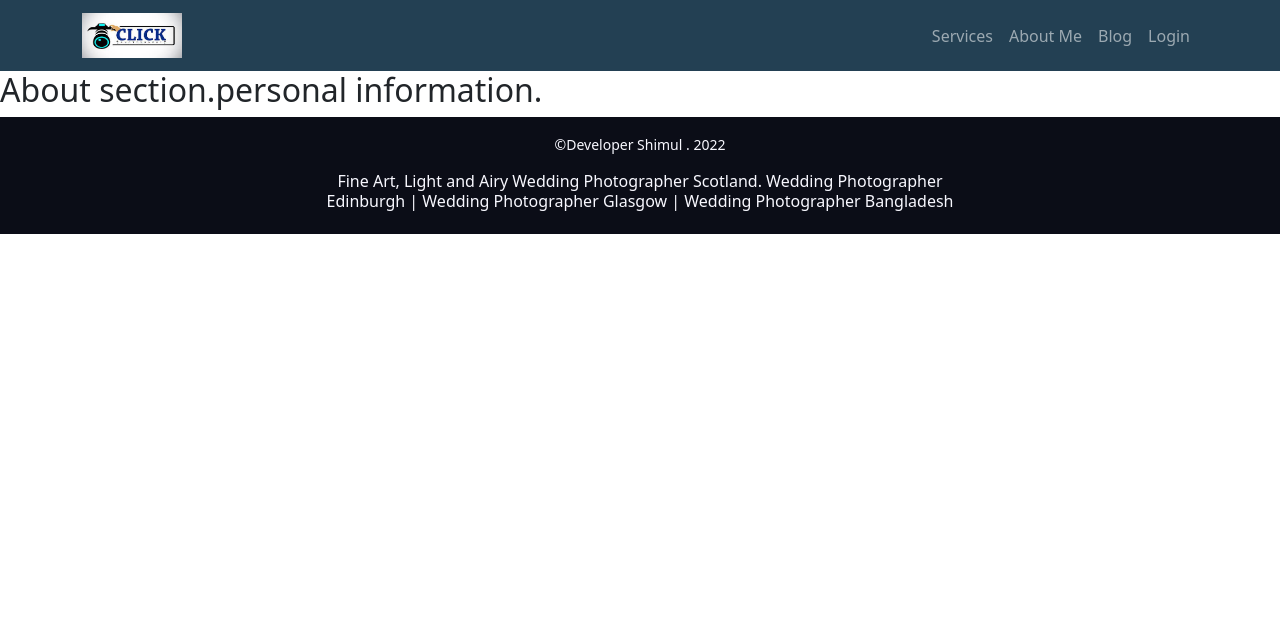
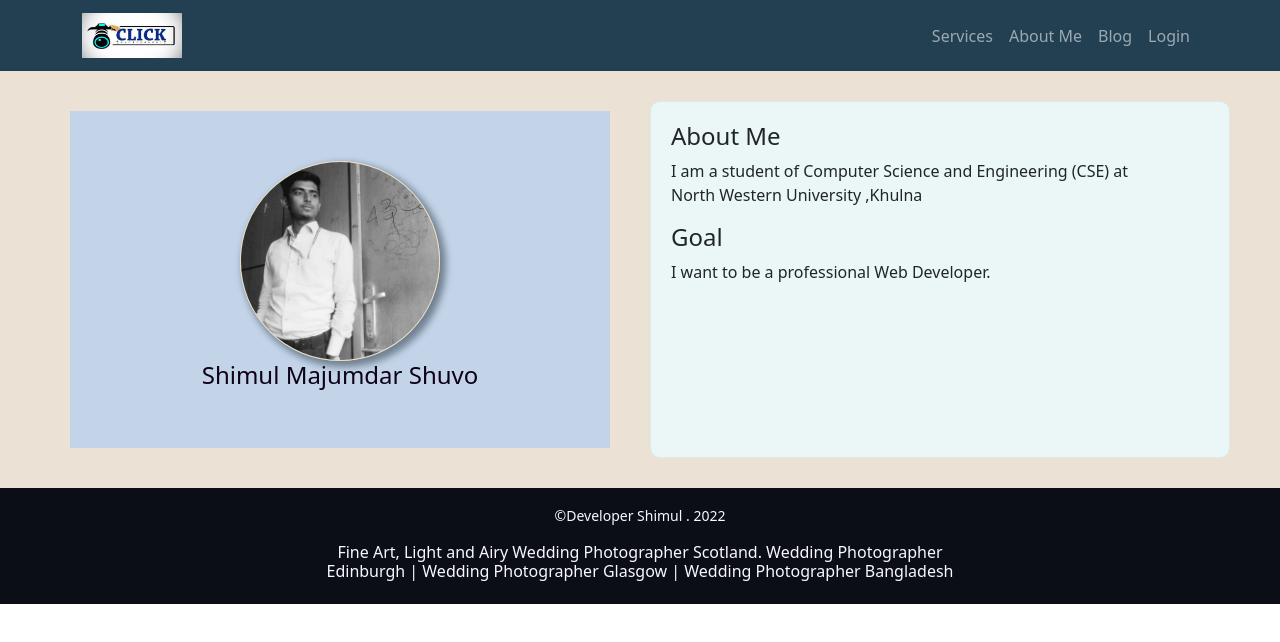
Before and after one commit to Shimulmajumdarshuvo/weeding-photography-projects, a React (Create React App) app: page /about in a window 1280 px wide. Shown: the top 642 px of the page. Built offline with nearby package versions, Linux system fonts and the light colour scheme; no server answers.

Commit message:
about section

```diff
--- /dev/null
+++ b/src/Pages/About/About.css
@@ -0,0 +1,54 @@
+.main-part {
+    background-color: cornsilk;
+}
+
+.personal {
+    display: grid;
+    grid-template-columns: 1fr 1fr;
+    grid-gap: 20px;
+    padding: 30px 50px;
+    margin: 0 auto;
+
+
+    background-color: rgb(235, 225, 212);
+
+
+}
+
+.photo {
+    background-color: rgb(195, 212, 233);
+    padding: 50px;
+    text-align: center;
+    color: rgb(13, 1, 24);
+    margin: 10px 20px;
+
+}
+
+.photo img {
+    width: 200px;
+    height: 200px;
+    border: 1px solid wheat;
+    margin: 0 auto;
+    display: flex;
+
+    text-align: center;
+    border-radius: 50%;
+    box-shadow: 4px 4px 7px 2px slategray;
+
+}
+
+.about-section {
+    border: 1px solid rgb(220, 234, 235);
+    border-radius: 10px;
+    background-color: rgb(234, 247, 246);
+    padding: 20px;
+}
+
+@media only screen and (max-width:760px) {
+    .personal {
+        display: grid;
+        grid-template-columns: 1fr;
+
+    }
+
+}
--- a/src/Pages/About/About.js
+++ b/src/Pages/About/About.js
@@ -1,9 +1,24 @@
 import React from 'react';
+
+import img from '../../images/Profile2.png';
+import './About.css'
 
 const About = () => {
     return (
-        <div>
-            <h2>About section.personal information.</h2>
+        <div className=' main-part'>
+            <div className='personal'>
+                <div className='photo'>
+                    <img src={img} alt="" />
+                    <h4>Shimul Majumdar Shuvo</h4>
+                </div>
+                <div className='about-section'>
+                    <h4>About Me</h4>
+                    <p>I am a student of Computer Science and Engineering (CSE) at <br />
+                        North Western University ,Khulna</p>
+                    <h4>Goal</h4>
+                    <p><span>I want to be a professional Web Developer. </span></p>
+                </div>
+            </div>
         </div>
     );
 };
```
Also changed, not shown: src/images/Profile2.png (added).
